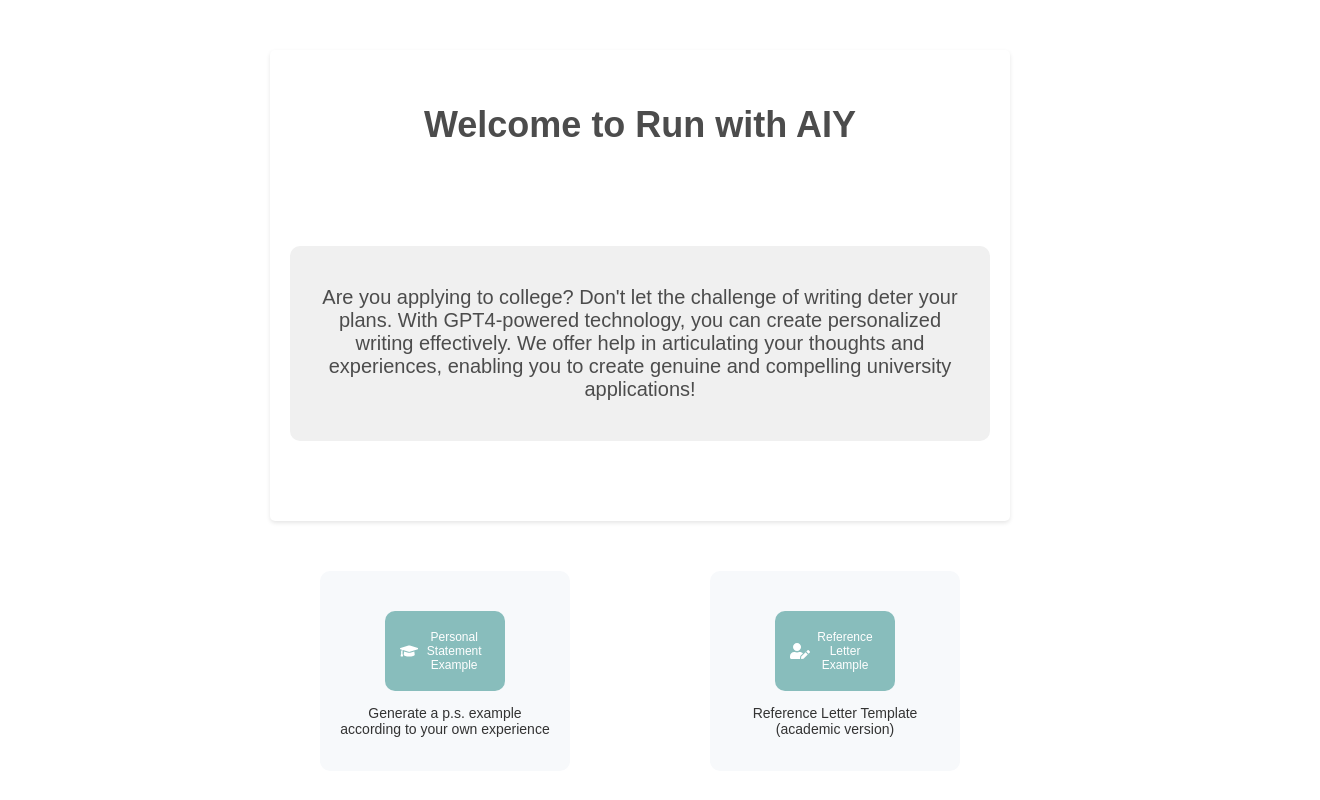
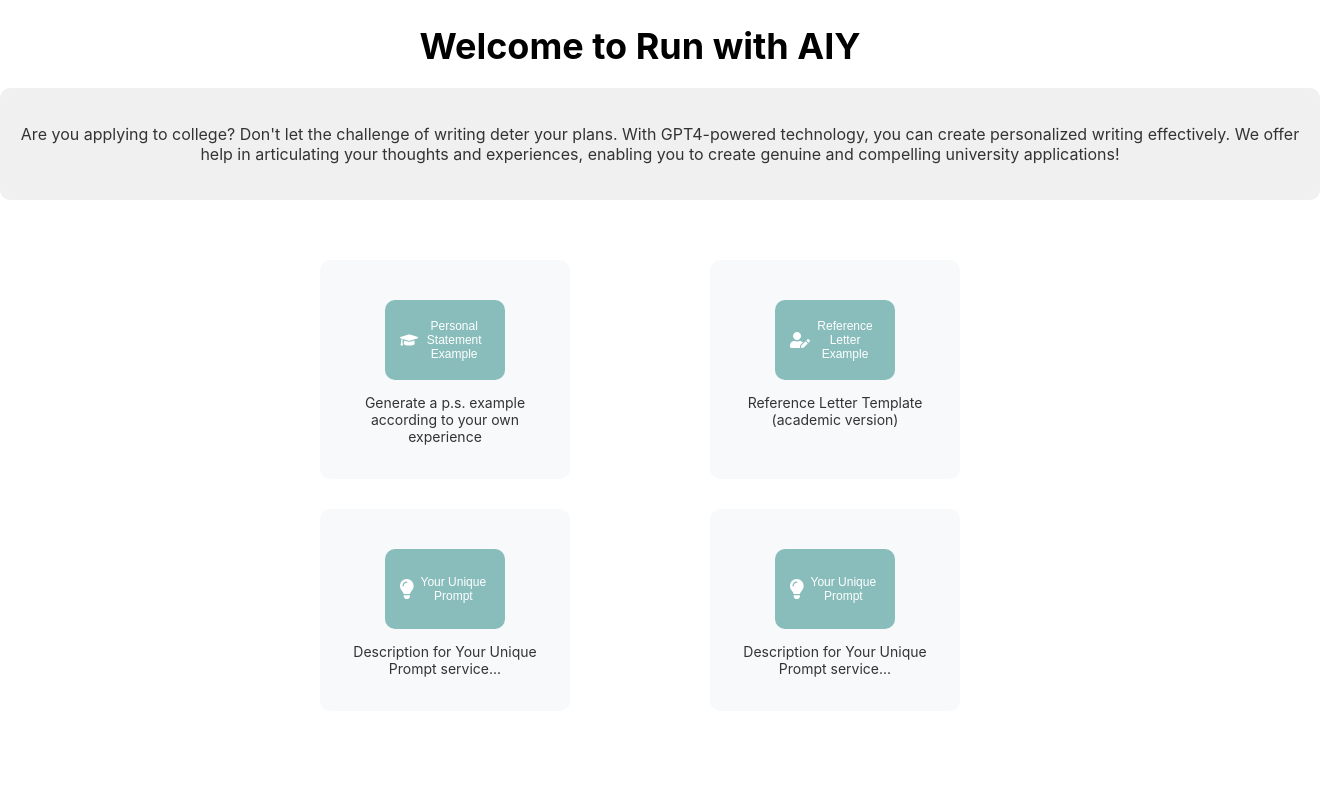
Before and after one commit to QQuinn03/aiy-front, a React (Create React App) app: page / in a window 1280 px wide. Shown: the top 800 px of the page, 1320 px wide, since content can reach past the window. Built offline with nearby package versions, Linux system fonts and the light colour scheme.

Commit message:
first commit to develop2

```diff
--- a/src/App.css
+++ b/src/App.css
@@ -1,4 +1,4 @@
-body {
+ /* body {
   background-color: #FFFFFF;
   font-family: Arial, sans-serif;
 }
@@ -33,14 +33,14 @@
   margin-bottom: 20px;
   color: #FFFFFF;
 
-  max-width: 65%;  /* Set your desired maximum width here */
+  max-width: 65%;
   margin-left: auto;
   margin-right: auto;
 }
 
 
-.logo {
-  height: 50px;   /* Adjust as needed */
+ .logo {
+  height: 50px;
   margin-right: 10px;
 }
 
@@ -93,4 +93,4 @@
   .button{
     display:none;
   }
-}
+} */
```
